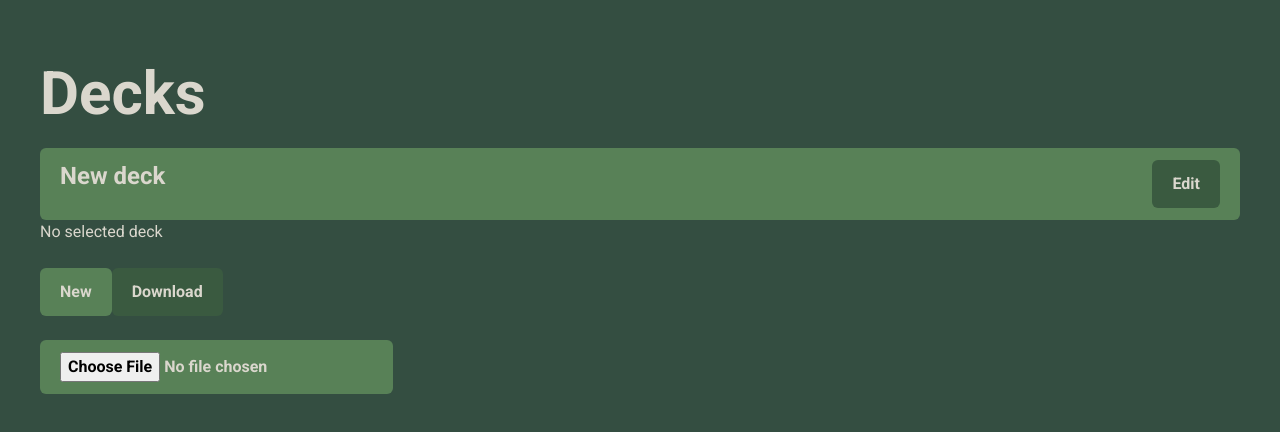
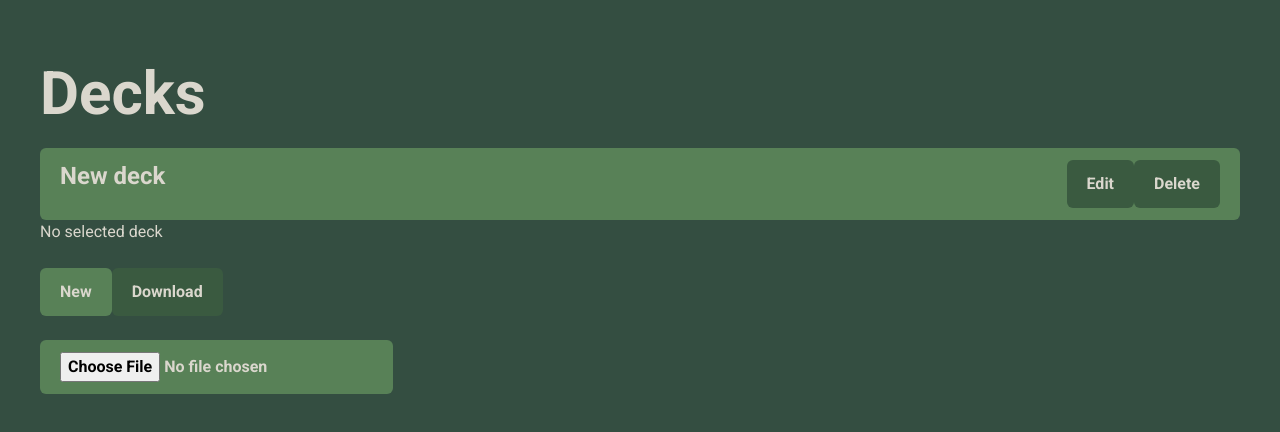
Before and after one commit to MiniAppleTheApple/flash-card, a React (Vite) app: page / in a window 1280 px wide. Both pictures are taken after a click on the button "New". Shown: the top 432 px of the page. Built offline with nearby package versions, Linux system fonts and the light colour scheme.

Commit message:
feat: move remove button from the bottom to right side of deck

```diff
--- a/src/Decks.tsx
+++ b/src/Decks.tsx
@@ -1,12 +1,13 @@
 import { primaryButton, secondaryButton } from "./utils.js"
 
-const Decks: React.FC<{deckOnClick: (index: number) => void, decks: Deck[]}> = ({deckOnClick, decks}) => (
+const Decks: React.FC<{removeDeck: (deckIndex: number) => void, deckOnClick: (index: number) => void, decks: Deck[]}> = ({removeDeck, deckOnClick, decks}) => (
   <ul>
     {decks.map(
       (x, index) =>
         <li key={index} className={`${primaryButton} flex`}>
           <p className="flex-1 text-2xl" onClick={_ => deckOnClick(index)} key={index}>{x.name}</p>
           <button className={`${secondaryButton} ml-auto`}>Edit</button>
+          <button className={secondaryButton} onClick={(_e) => removeDeck(index)}>Delete</button>
         </li>)}
   </ul>
 )
--- a/src/MainPage.tsx
+++ b/src/MainPage.tsx
@@ -121,8 +121,8 @@ const MainPage : React.FC<MainPageProps> = (props) => {
     }
   }
 
-  const removeDeck = (): void => {
-    setDecks(decks => decks.filter((x, index) => (selected?.index ?? -1) !== index))
+  const removeDeck = (deckIndex: number): void => {
+    setDecks(decks => decks.filter((_x, index) => (deckIndex ?? -1) !== index))
   }
 
   const addNewDeck = (): void => {
@@ -132,11 +132,10 @@ const MainPage : React.FC<MainPageProps> = (props) => {
   return (
     <div className="p-10">
       <h1 className="text-6xl font-bold my-6">Decks</h1>
-      <Decks deckOnClick={deckOnClick} decks={decks}/>
+      <Decks removeDeck={removeDeck} deckOnClick={deckOnClick} decks={decks}/>
       {selected !== null && decks.length > 0 ?
         (
           <div className="my-6">
-            <button className={secondaryButton} onClick={_e => removeDeck()}>Delete</button>
             <button className={primaryButton} onClick={_e => setPage({type: "start", index: selected.index, decks: decks})}>Start</button>
             <div>
               <h1 className="text-5xl font-bold my-6">Cards</h1>
```
